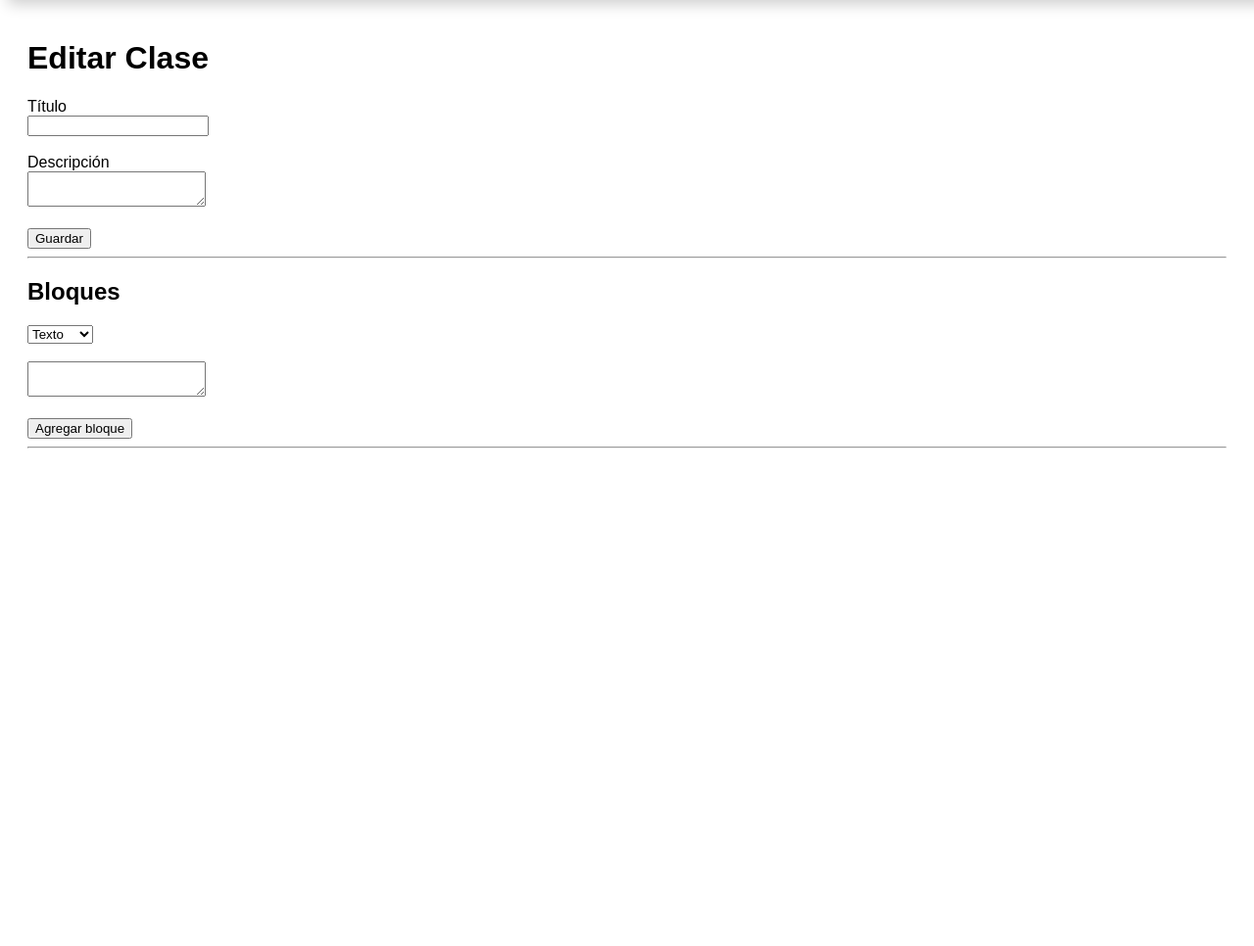
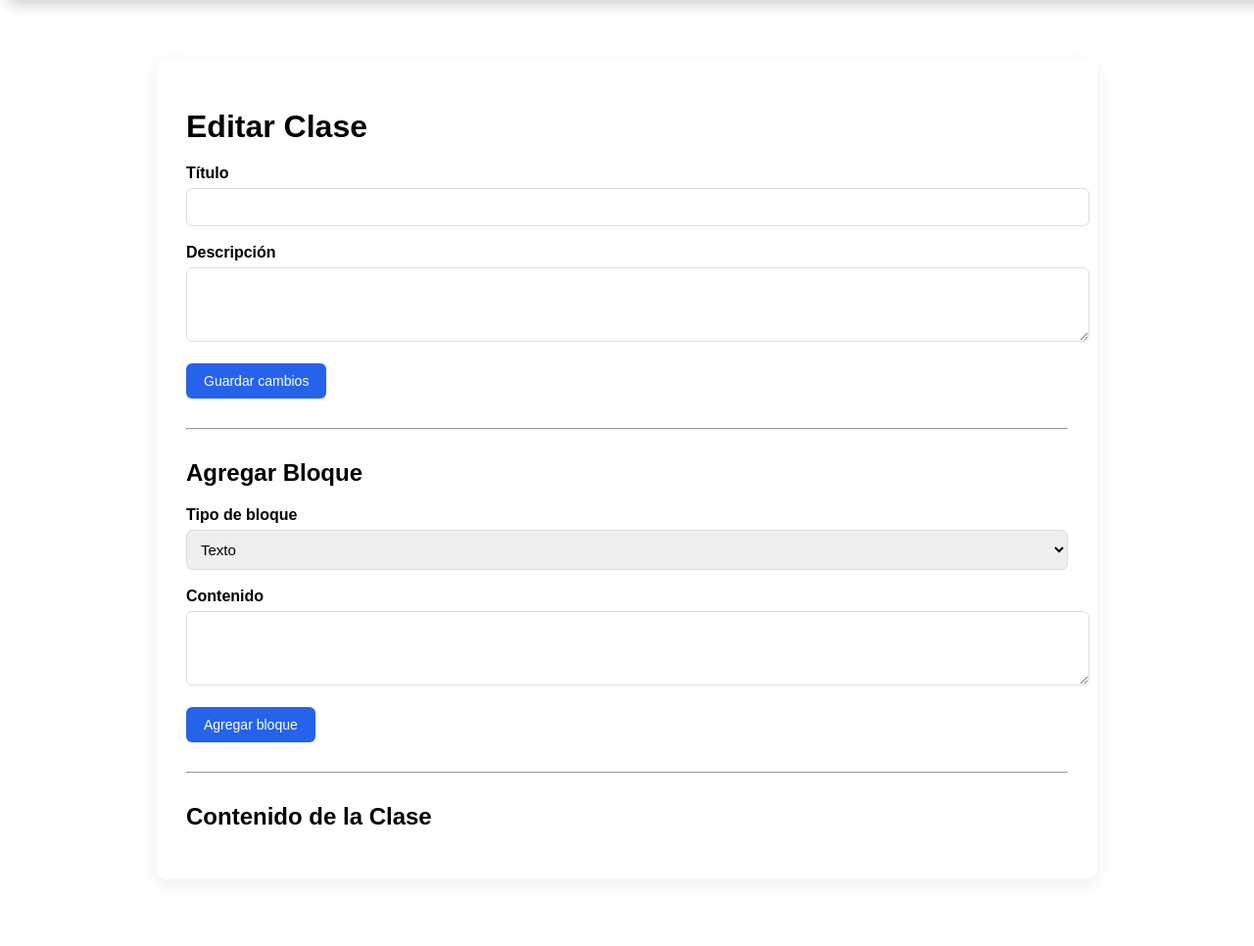
Before and after one commit to TotiManuel/JMM, a Flask app: template templates/editar_clase.html in a window 1280 px wide; the page is wider, and only the part inside the window is pictured. Shown: the part 49-1015 px from the top of that part at 98% size. Before the commit the page ends 507 px from the top of that part, so only its background shows below. Run offline with Flask 3, Linux system fonts and the light colour scheme; the template is opened without the code that fills it, so the values that code supplies are empty.

Commit message:
Update editarclase html

```diff
--- a/templates/editar_clase.html
+++ b/templates/editar_clase.html
@@ -1,59 +1,236 @@
 {% extends "base.html" %}
 
 {% block content %}
+
+<style>
+
+.container-clase{
+max-width:900px;
+margin:40px auto;
+background:white;
+padding:30px;
+border-radius:12px;
+box-shadow:0 5px 20px rgba(0,0,0,0.08);
+}
+
+h1{
+margin-bottom:20px;
+}
+
+.form-group{
+margin-bottom:18px;
+}
+
+label{
+font-weight:bold;
+display:block;
+margin-bottom:6px;
+}
+
+input, textarea, select{
+width:100%;
+padding:10px;
+border:1px solid #ddd;
+border-radius:6px;
+font-size:15px;
+}
+
+textarea{
+resize:vertical;
+}
+
+button{
+background:#2563eb;
+color:white;
+border:none;
+padding:10px 18px;
+border-radius:6px;
+cursor:pointer;
+font-size:14px;
+}
+
+button:hover{
+background:#1e4fd1;
+}
+
+hr{
+margin:30px 0;
+}
+
+.bloque{
+border:1px solid #eee;
+border-radius:8px;
+padding:15px;
+margin-bottom:15px;
+background:#fafafa;
+}
+
+.bloque-tipo{
+font-size:13px;
+font-weight:bold;
+color:#2563eb;
+margin-bottom:6px;
+}
+
+.bloque img{
+max-width:100%;
+border-radius:6px;
+}
+
+.bloque iframe{
+width:100%;
+height:300px;
+border:none;
+border-radius:6px;
+}
+
+.preview{
+margin-top:10px;
+}
+
+</style>
+
+
+<div class="container-clase">
 
 <h1>Editar Clase</h1>
 
 <form method="POST">
 
-<label>Título</label><br>
+<div class="form-group">
+<label>Título</label>
 <input type="text" name="titulo" value="{{ clase.titulo }}" required>
+</div>
 
-<br><br>
+<div class="form-group">
+<label>Descripción</label>
+<textarea name="descripcion" rows="3">{{ clase.descripcion }}</textarea>
+</div>
 
-<label>Descripción</label><br>
-<textarea name="descripcion">{{ clase.descripcion }}</textarea>
-
-<br><br>
-
-<button type="submit">Guardar</button>
+<button type="submit">Guardar cambios</button>
 
 </form>
 
+
 <hr>
 
-<h2>Bloques</h2>
+<h2>Agregar Bloque</h2>
 
 <form method="POST" action="/clases/{{ clase.id }}/bloque">
 
-<select name="tipo">
+<div class="form-group">
+
+<label>Tipo de bloque</label>
+
+<select name="tipo" id="tipoBloque">
+
 <option value="texto">Texto</option>
-<option value="imagen">Imagen</option>
-<option value="video">Video</option>
+<option value="imagen">Imagen (URL)</option>
+<option value="video">Video YouTube</option>
+
 </select>
 
-<br><br>
+</div>
 
-<textarea name="contenido"></textarea>
+<div class="form-group">
 
-<br><br>
+<label>Contenido</label>
+
+<textarea name="contenido" id="contenidoBloque" rows="3"></textarea>
+
+</div>
+
+<div class="preview" id="preview"></div>
 
 <button type="submit">Agregar bloque</button>
 
 </form>
 
+
 <hr>
+
+<h2>Contenido de la Clase</h2>
 
 {% for bloque in bloques %}
 
-<div style="border:1px solid #ccc; padding:10px; margin-bottom:10px">
+<div class="bloque">
 
-<strong>{{ bloque.tipo }}</strong>
+<div class="bloque-tipo">
+{{ bloque.tipo }}
+</div>
+
+{% if bloque.tipo == "texto" %}
 
 <p>{{ bloque.contenido }}</p>
+
+{% elif bloque.tipo == "imagen" %}
+
+<img src="{{ bloque.contenido }}">
+
+{% elif bloque.tipo == "video" %}
+
+<iframe src="https://www.youtube.com/embed/{{ bloque.contenido }}"></iframe>
+
+{% endif %}
 
 </div>
 
 {% endfor %}
 
+</div>
+
+
+<script>
+
+const tipo = document.getElementById("tipoBloque")
+const contenido = document.getElementById("contenidoBloque")
+const preview = document.getElementById("preview")
+
+contenido.addEventListener("input", actualizarPreview)
+tipo.addEventListener("change", actualizarPreview)
+
+function actualizarPreview(){
+
+let t = tipo.value
+let c = contenido.value
+
+preview.innerHTML = ""
+
+if(t === "imagen" && c){
+
+preview.innerHTML = `
+<h4>Preview</h4>
+<img src="${c}" style="max-width:100%; border-radius:6px;">
+`
+
+}
+
+if(t === "video" && c){
+
+preview.innerHTML = `
+<h4>Preview</h4>
+<iframe
+width="100%"
+height="300"
+src="https://www.youtube.com/embed/${c}"
+frameborder="0"
+allowfullscreen>
+</iframe>
+`
+
+}
+
+if(t === "texto" && c){
+
+preview.innerHTML = `
+<h4>Preview</h4>
+<p>${c}</p>
+`
+
+}
+
+}
+
+</script>
+
 {% endblock %}
```
